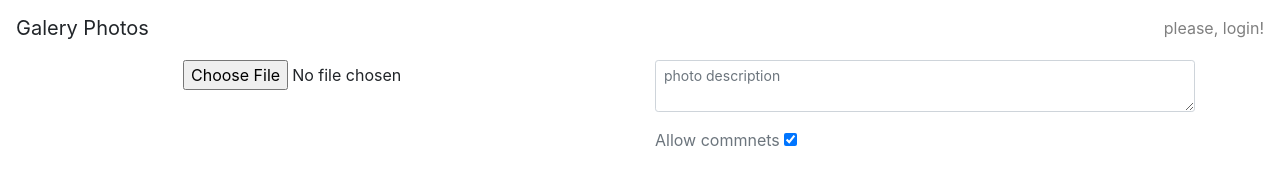
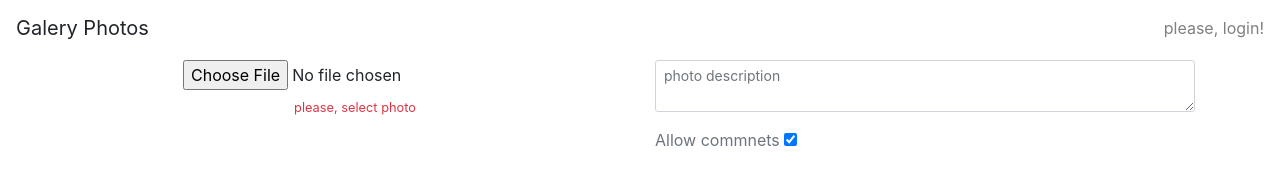
Before and after one commit to Adenilson-Developers/galery_photos_angular, an Angular app: page /p/add in a window 1280 px wide. Shown: the top 174 px of the page. Built offline with nearby package versions, Linux system fonts and the light colour scheme.

Commit message:
finalizando validação com vmessagem

```diff
--- a/src/app/photos/photo-form/photo-form.component.html
+++ b/src/app/photos/photo-form/photo-form.component.html
@@ -2,6 +2,10 @@
     <form [formGroup]="photoForm" class="row">
         <div class="col-md-6 text-center">
             <input formControlName="file" type="file" accept="image/">
+            <app-vmessage
+            text="please, select photo"
+            *ngIf="photoForm.get('file').errors?.required">
+            </app-vmessage>
         </div>
         <div class="col-md-6">
             <div class="form-group">
@@ -10,6 +14,10 @@
                 class="form-control form-control-sm"
                 placeholder="photo description">
                 </textarea>
+                <app-vmessage
+                text="max length is 300"
+                *ngIf="photoForm.get('description').errors?.maxlength">
+                </app-vmessage>
             </div>
             <div class="form-group">
                 <label
```
